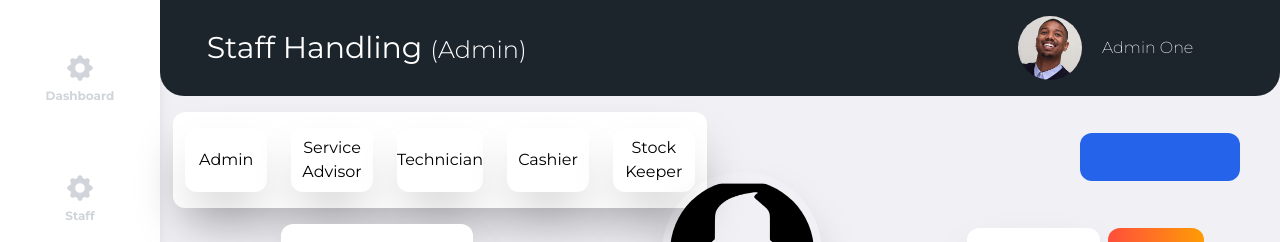
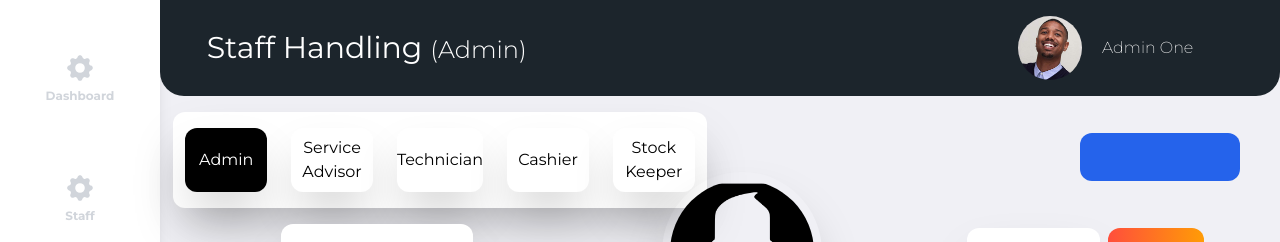
Before and after one commit to dumidu1998/autoaid-front, a React (Create React App) app: page /admin/staff in a window 1280 px wide. Shown: the top 242 px of the page. Built offline with nearby package versions, Linux system fonts and the light colour scheme; no server answers.

Commit message:
Quckchanges

```diff
--- /dev/null
+++ b/src/components/Atoms/admin/RemmovenavbarAdminbtn.js
@@ -0,0 +1,18 @@
+import React, { Component } from 'react';
+class RemmovenavbarAdminbtn extends Component {
+    state = {  }
+    highlightColor=()=>{
+        let color="flex place-items-center justify-center bg-black w-full ml-3 mr-3 shadow-2xl rounded-xl h-16 text-white";
+        return color;
+    }
+    render() {
+        return (
+            <div className={this.highlightColor()}>
+            {/* <div className="flex items-center justify-center h-8 bg-gray-900 p-3 pb-4 rounded-xl"><div className="text-white  font-semibold">{this.props.btnName}</div></div> */}
+            <button className="font-primary">{this.props.btnName}</button>
+        </div>
+         );
+    }
+}
+
+export default RemmovenavbarAdminbtn;
--- a/src/components/Atoms/admin/StaffNavBar.js
+++ b/src/components/Atoms/admin/StaffNavBar.js
@@ -1,8 +1,9 @@
 import React, { Component } from 'react';
 import StaffManageNavbarHeadingBtns from './StaffManageNavbarHeadingBtns';
+import RemmovenavbarAdminbtn from './RemmovenavbarAdminbtn';
 class StaffNavBar extends Component {
     state = {
-        list:[  {id:1,value:"Admin"},
+        list:[
                 {id:2,value:"Service Advisor"},
                 {id:3,value:"Technician"},
                 {id:4,value:"Cashier"},
@@ -13,7 +14,9 @@ class StaffNavBar extends Component {
     render() {
         return (
             <di className="flex">
-               {this.state.list.map(btn=><StaffManageNavbarHeadingBtns key={btn.id} btnName={btn.value}  id={btn.id}/>)}
+                <RemmovenavbarAdminbtn  btnName="Admin"  />
+                {this.state.list.map(btn=><StaffManageNavbarHeadingBtns key={btn.id} btnName={btn.value}  id={btn.id}/>)}
+
             </di>
          );
     }
```
Also changed, not shown: 2 other files (tests, documents, lock files or other folders).
